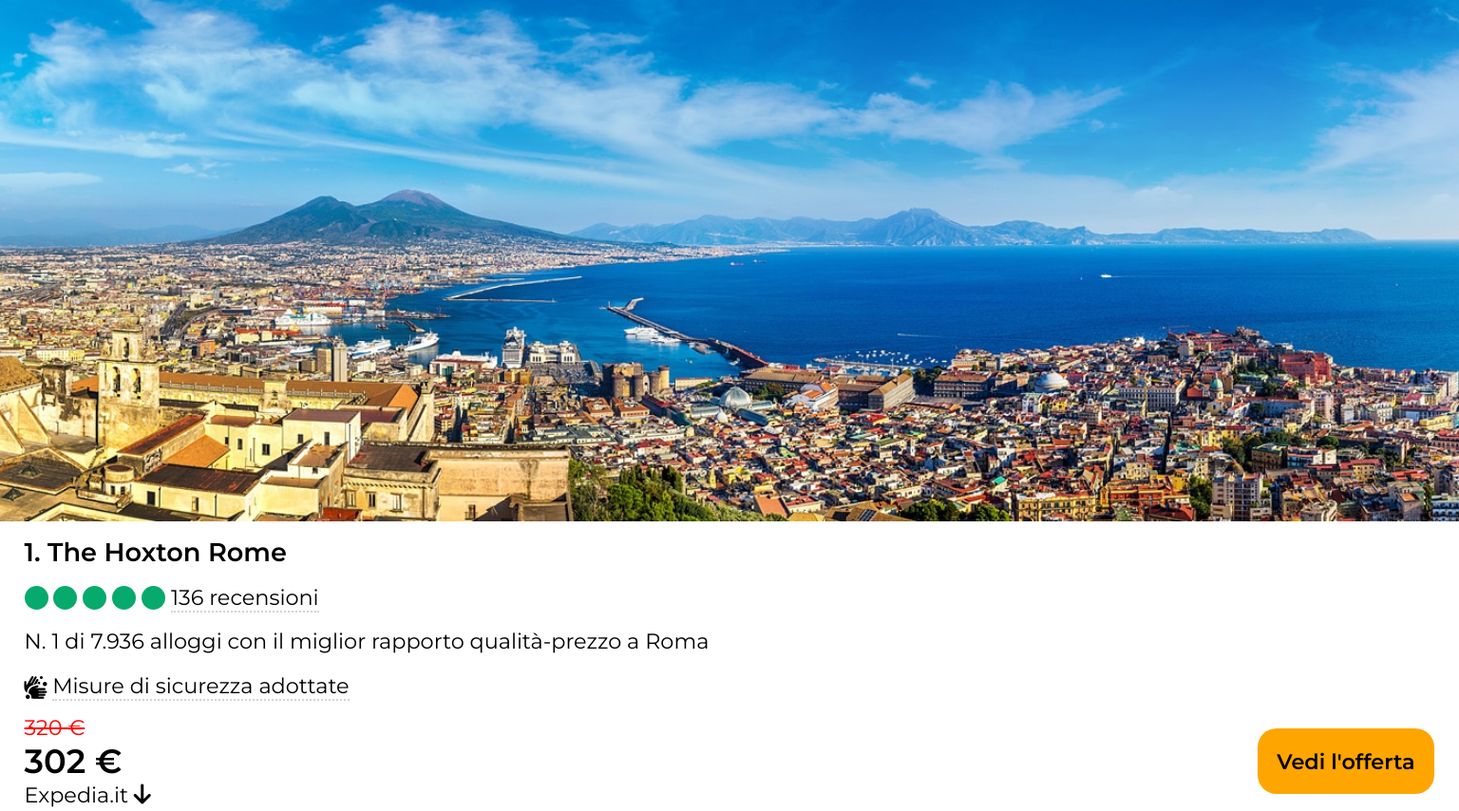
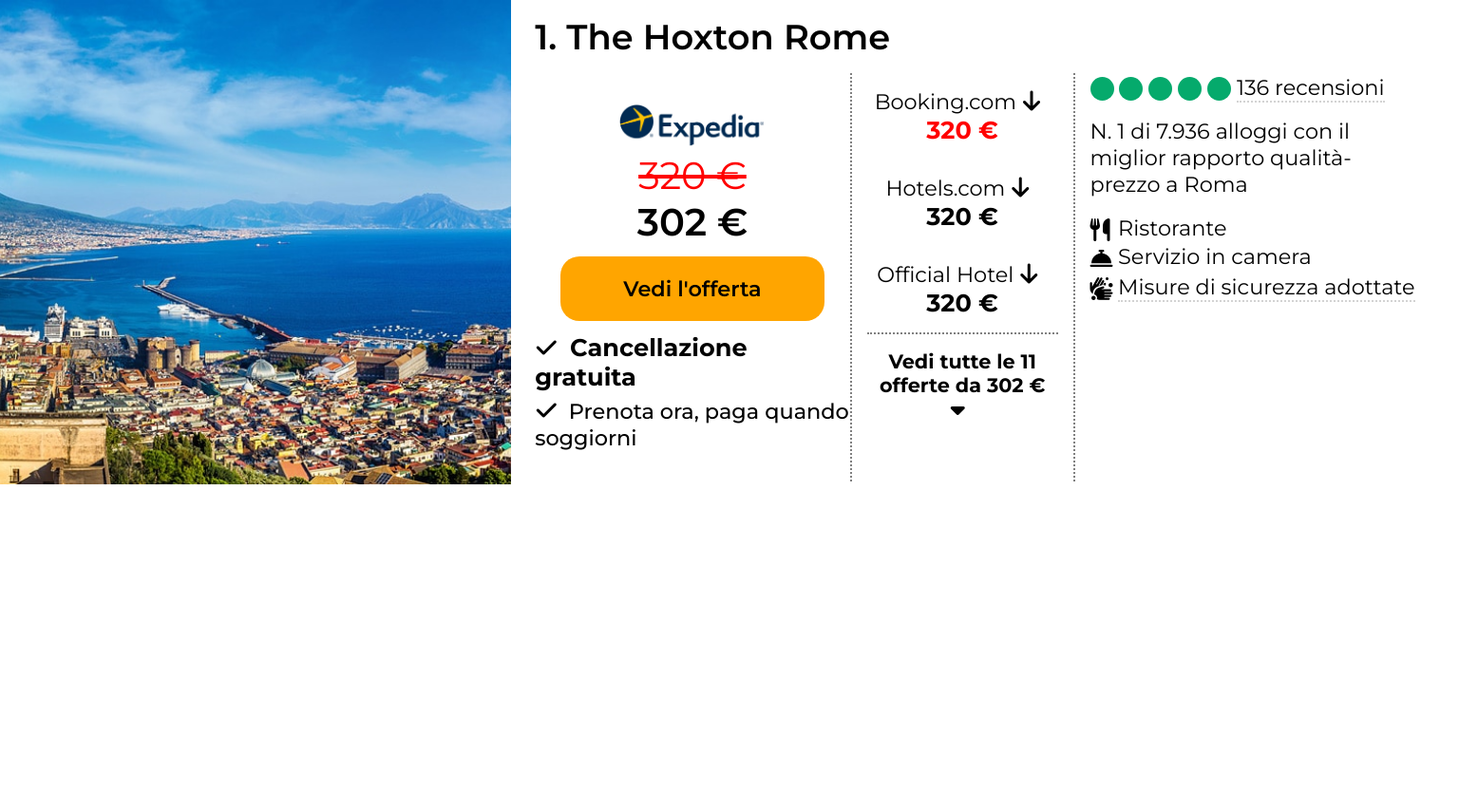
Before and after one commit to LorenzoVeropalumbo/htmlcss-microlayout, a plain HTML site: page index.html in a window 1536 px wide. Shown: the top 854 px of the page at 95% size. After the commit the page ends 800 px from the top, so only its background shows below. Drawn offline with Linux system fonts and the light colour scheme.

Commit message:
end exercise

```diff
--- a/css/style.css
+++ b/css/style.css
@@ -62,6 +62,10 @@
   display: flex;
   align-items: center;
   justify-content: space-between;
+}
+
+.ms_company_img{
+  display: none;
 }
 
 /* Buttons */
@@ -132,14 +136,144 @@
 }
 
 /* MEDIA QUERY */
-@media screen and (max-width:375px) {
+@media screen and (max-width:374px) {
+  /* Button Size */
   .ms_button{
     display: none;
   }
 }
 
 @media screen and (min-width:768px) {
+  /* Button Size */
   .ms_button{
     padding: 1.3rem;
   }
 }
+
+@media screen and (min-width:1440px) {
+  /* Changing display */
+  .ms_card{
+    display: flex;
+  }
+
+  .ms_end_section{
+    display: none;
+  }
+
+  .ms_section_padding{
+    display: flex;
+    width: 65%;
+    flex-wrap: wrap;
+  }
+
+  .ms_display_flex{
+    flex-wrap: wrap;
+  }
+
+  .ms_servicies_list .ms_display_none{
+    display: block;
+  }
+
+  .ms_pricies_section .ms_display_inblock{
+    display: none;
+  }
+
+  .ms_company_img{
+    display: block;
+  }
+
+  /* Resizing img */
+  .ms_banner_img{
+    width: 35%;
+  }
+  .ms_banner_img img{
+    height: 100%;
+    display: block;
+  }
+
+  .ms_company_img img{
+    width: 155px;
+    height: auto;
+    margin: 0 auto;
+    object-fit: contain;
+  }
+
+  /* Column size */
+  .ms_title_section{
+    width: 100%;
+  }
+
+  .ms_reviews_circle{
+    width: 40%;
+    order: 3;
+    padding: 0 1rem;
+  }
+
+  .ms_pricies_section{
+    width: 35%;
+    order: 1;
+  }
+
+  .ms_cols{
+    width: 100%;
+    margin: 1rem 0;
+    text-align: center;
+  }
+
+  /* Text modify */
+  .ms_title_section h2{
+    font-size: 2.3rem;
+  }
+
+  .ms_pricies_section .ms_discount{
+    font-size: 2.5rem;
+  }
+
+  .ms_pricies_section .ms_price{
+    font-size: 2.5rem;
+  }
+
+  .ms_pricies_info .ms_text_big{
+    font-size: 1.6rem;
+  }
+
+  .ms_button{
+    padding: 20px 20%;
+  }
+
+  .ms_other_offerts{
+    width: 25%;
+    order: 2;
+    border-left: 2px dotted grey;
+    border-right: 2px dotted grey;
+    padding: 0 1rem;
+    text-align: center;
+  }
+
+  .ms_other_offerts li{
+    font-size: 1.4rem;
+    padding: 1rem 0;
+  }
+
+  .ms_other_offerts li:last-child{
+    border-bottom: 2px dotted grey;
+  }
+
+  .ms_other_offerts p{
+    font-size: 1.3rem;
+    font-weight: 700;
+    padding-top: 1rem;
+  }
+}
+
+/* Colore */
+.color-red-text{
+  color: red;
+  font-size: 1.6rem;
+  font-weight: 700;
+}
+
+.weight-text{
+  font-size: 1.6rem;
+  font-weight: 700;
+}
--- a/index.html
+++ b/index.html
@@ -57,17 +57,34 @@
         </div>
         <!-- End Reviews Section -->
 
+        <!-- Other offerts -->
+        <div class="ms_other_offerts">
+          <ul>
+            <li>
+              <a href="#">Booking.com </a><i class="fa-solid fa-arrow-down"></i><br><span class="color-red-text">320 &euro;</span>
+            </li>
+            <li>
+              <a href="#">Hotels.com </a><i class="fa-solid fa-arrow-down"></i><br><span class="weight-text">320 &euro;</span>
+            </li>
+            <li>
+              <a href="#">Official Hotel </a><i class="fa-solid fa-arrow-down"></i><br><span class="weight-text">320 &euro;</span>
+            </li>
+          </ul>
+          <p>Vedi tutte le 11 offerte da 302 &euro;</p> <i class="fa-solid fa-caret-down"></i>
+        </div>
+        <!-- End Other offerts -->
         <!-- Pricies Section -->
         <div class="ms_pricies_section">
           <div class="ms_padding_updown">
             <!-- Pricies -->
             <div class="ms_display_flex">
-              <div>
+              <div class="ms_cols">
+                <div class="ms_company_img"><img src="img/Expedia_2012_logo.svg.png" alt=""></div>
                 <span class="ms_discount">320 &euro;</span>
                 <span class="ms_price">302 &euro;</span>
-                <a href="#"><span>Expedia.it </span><i class="fa-solid fa-arrow-down"></i></a>
+                <a href="#" class="ms_display_inblock"><span>Expedia.it </span><i class="fa-solid fa-arrow-down"></i></a>
               </div>
-              <div>
+              <div class="ms_cols">
                 <a href="#" class="ms_button">Vedi l'offerta</a>
               </div>
             </div>
@@ -78,6 +95,7 @@
             </div>
           </div>
         </div>
+        <!-- End Pricies Section -->
 
         <!-- End Section -->
         <div class="ms_end_section">
```
Also changed, not shown: img/Expedia_2012_logo.svg.png (added), img/expedia.jpg (added).
